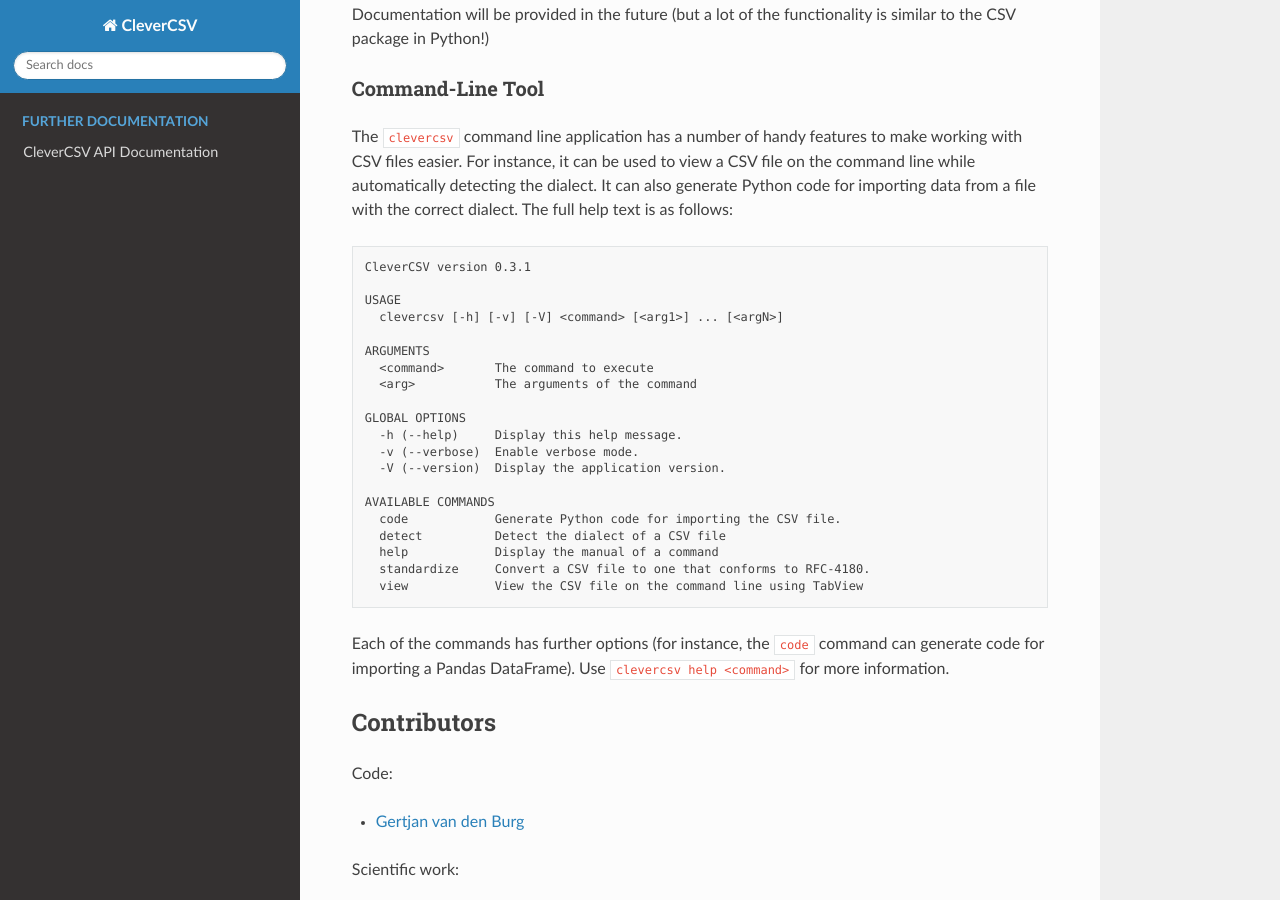
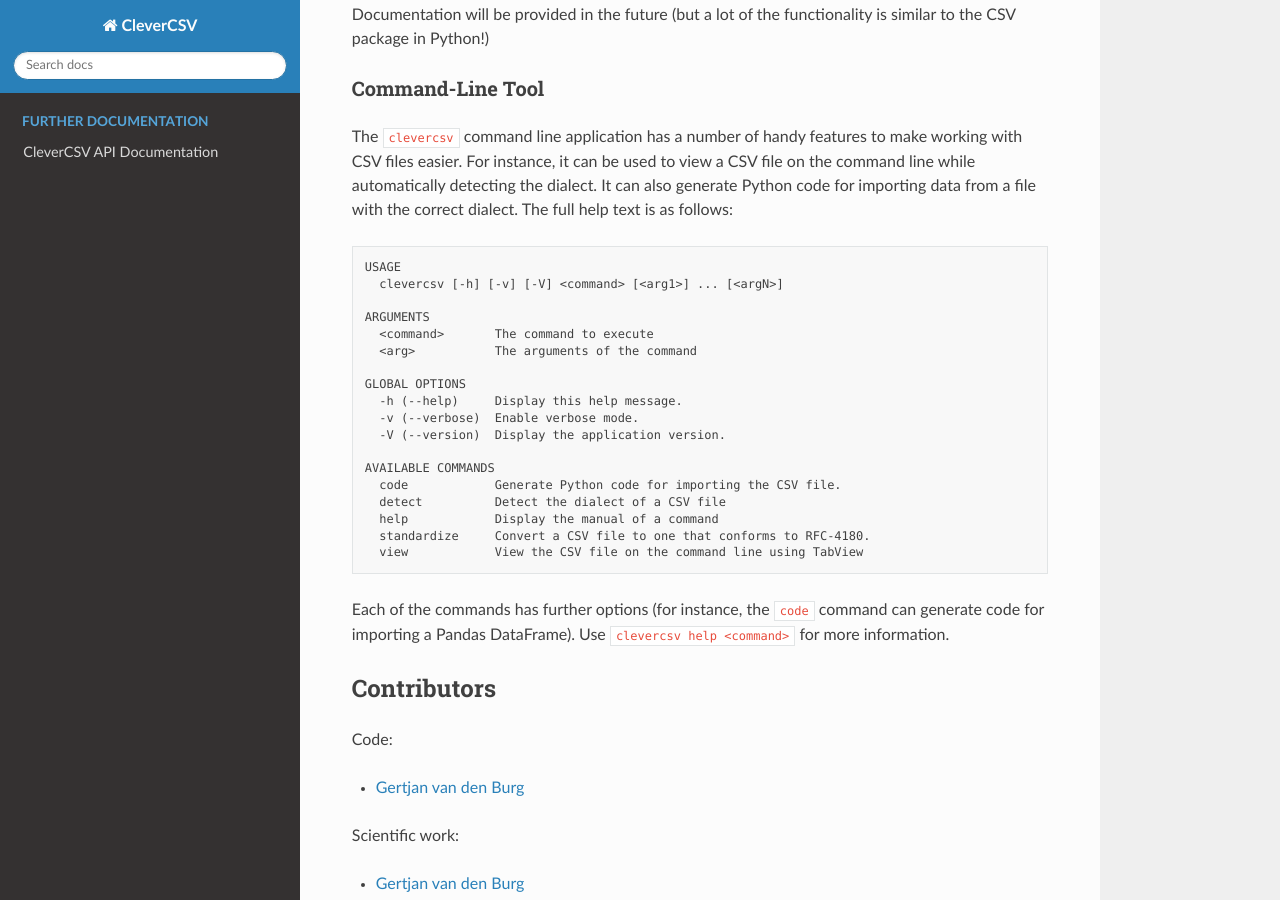
Before and after one commit to alan-turing-institute/CleverCSV, a Sphinx documentation site: the page built from docs/README.rst, in a window 1280 px wide and 900 px high, scrolled down 2254 px. Built offline with Sphinx 7.4.7 and the Read the Docs theme 2.0.0, drawn with Linux system fonts in a browser that asks for light colours; pages that are not in the unit, such as notebooks, are missing from menus.

Commit message:
Remove version line from CLI docs in README

```diff
--- a/docs/README.rst
+++ b/docs/README.rst
@@ -150,8 +150,6 @@
 
 .. code-block:: text
 
-   CleverCSV version 0.3.1
-
    USAGE
      clevercsv [-h] [-v] [-V] <command> [<arg1>] ... [<argN>]
 
```
Also changed, not shown: README.md (+0 -2 lines).
